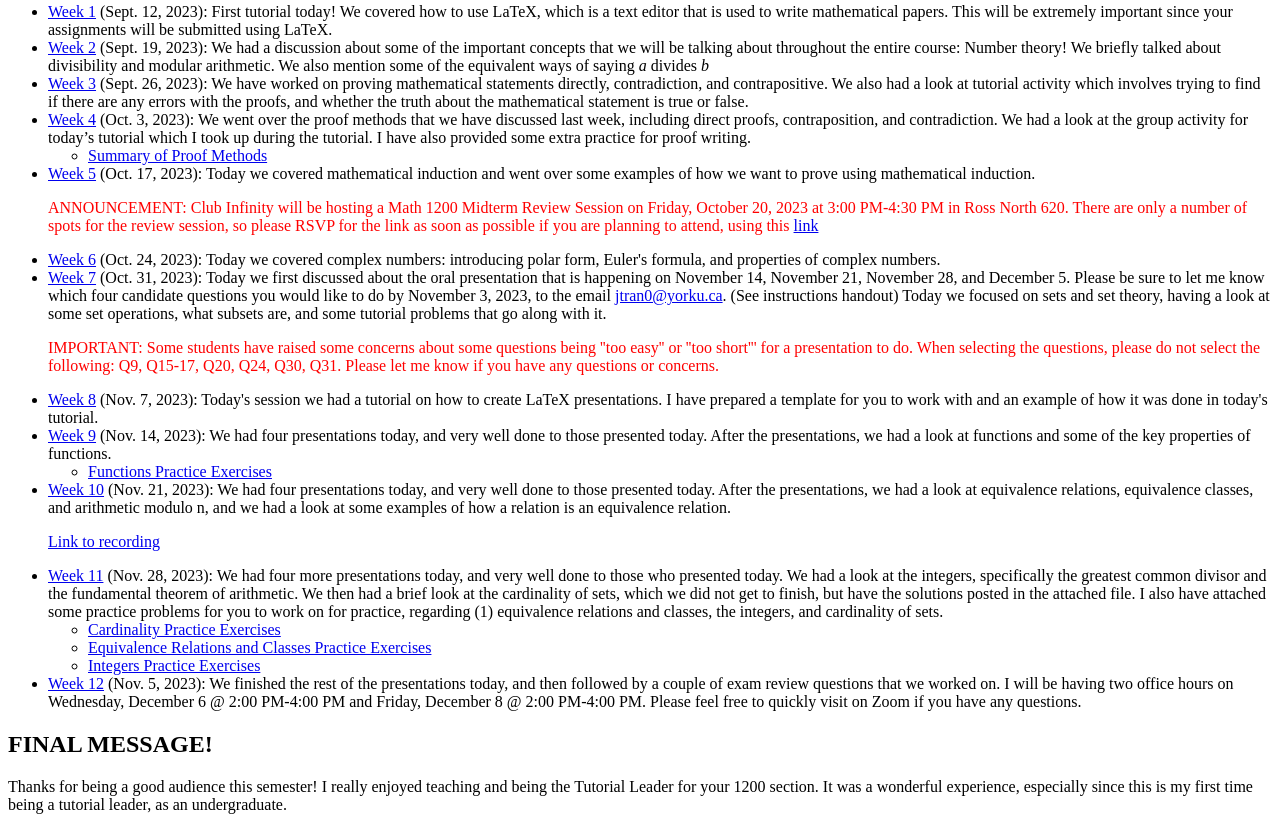
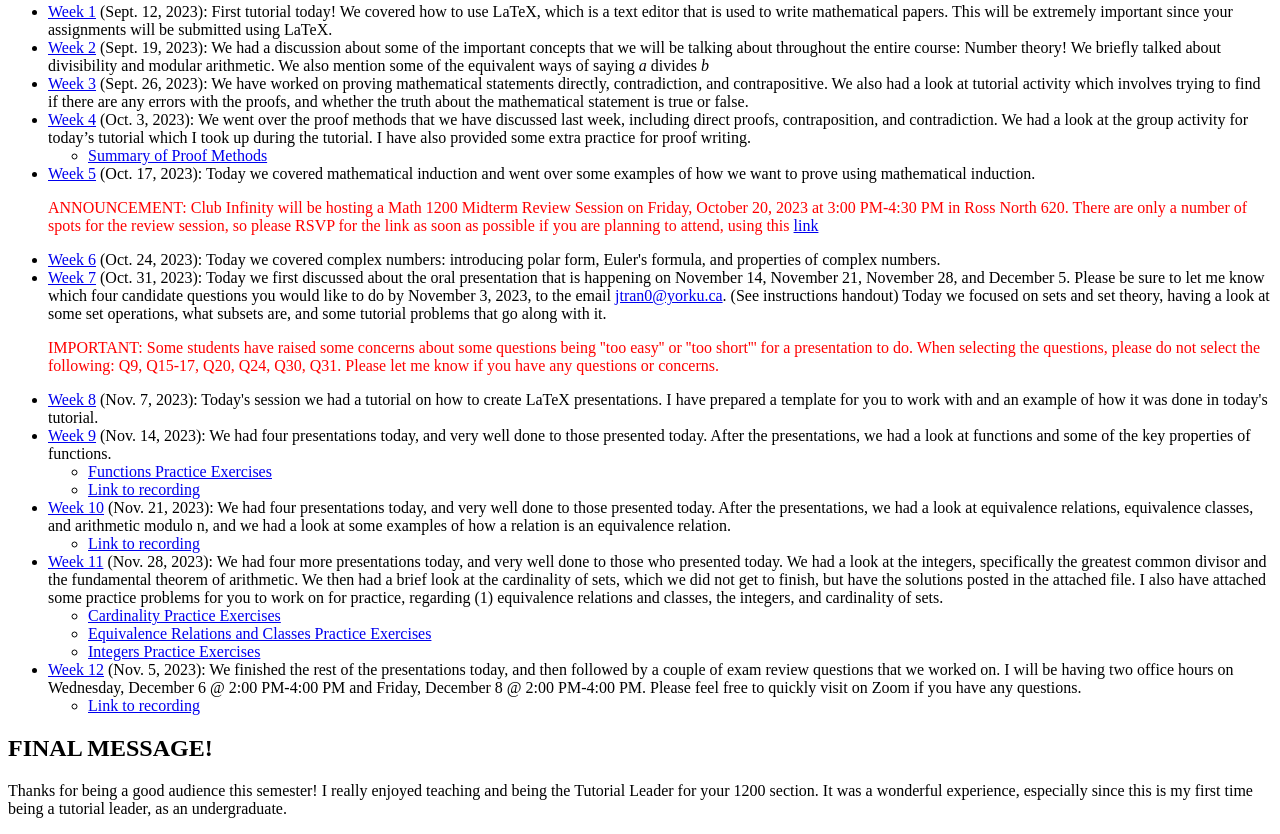
Before and after one commit to joetran0/MATH-1200-Tutorial-02-Fall-2023, a plain HTML site: page index.html in a window 1280 px wide. Shown: the part 463-1297 px from the top of the page. Drawn offline with Linux system fonts and the light colour scheme.

Commit message:
Update index.html

```diff
--- a/index.html
+++ b/index.html
@@ -44,9 +44,12 @@
             <li><a href="M1200-Tutorial 9 111423.pdf">Week 9</a> (Nov. 14, 2023): We had four presentations today, and very well done to those presented today. After the presentations, we had a look at functions and some of the key properties of functions.</li>
             <ul>
                 <li><a href="M1200-Tutorial 9 Functions Exercises.pdf">Functions Practice Exercises</a></li>
+                <li><a href="https://drive.google.com/file/d/1T1Ld4V0qlXFG5EKZUs1Zdm98EbT7u3vw/view?usp=sharing">Link to recording</a></li>
             </ul>
             <li><a href="M1200-Tutorial 10 112123.pdf">Week 10</a> (Nov. 21, 2023): We had four presentations today, and very well done to those presented today. After the presentations, we had a look at equivalence relations, equivalence classes, and arithmetic modulo n, and we had a look at some examples of how a relation is an equivalence relation.</li>
-            <p style="color:blue"><a href="https://drive.google.com/file/d/1ZiM63vs9YW0mAaUa97w15Lc_YoY7iwtX/view?usp=sharing">Link to recording</a></p>
+            <ul>
+                <li><a href="https://drive.google.com/file/d/1ZiM63vs9YW0mAaUa97w15Lc_YoY7iwtX/view?usp=sharing">Link to recording</a></li>
+            </ul>
             <li><a href="M1200-Tutorial 11 112823.pdf">Week 11</a> (Nov. 28, 2023): We had four more presentations today, and very well done to those who presented today. We had a look at the integers, specifically the greatest common divisor and the fundamental theorem of arithmetic. We then had a brief look at the cardinality of sets, which we did not get to finish, but have the solutions posted in the attached file. I also have attached some practice problems for you to work on for practice, regarding (1) equivalence relations and classes, the integers, and cardinality of sets.</li>
             <ul>
                 <li><a href="M1200-Tutorial 11 Cardinality Exercises.pdf">Cardinality Practice Exercises</a></li>
@@ -54,6 +57,9 @@
                 <li><a href="M1200-Tutorial 11 Integers Exercises.pdf">Integers Practice Exercises</a></li>
             </ul>
             <li><a href="M1200-Tutorial 12 120523.pdf">Week 12</a> (Nov. 5, 2023): We finished the rest of the presentations today, and then followed by a couple of exam review questions that we worked on. I will be having two office hours on Wednesday, December 6 @ 2:00 PM-4:00 PM and Friday, December 8 @ 2:00 PM-4:00 PM. Please feel free to quickly visit on Zoom if you have any questions.</li>
+            <ul>
+                <li><a href="https://drive.google.com/file/d/1Hy8JLrgicC4NY4MD0GI_ohApF2nwqYQr/view?usp=sharing">Link to recording</a></li>
+            </ul>
         </ul>
 
         <h2>FINAL MESSAGE!</h2>
```
